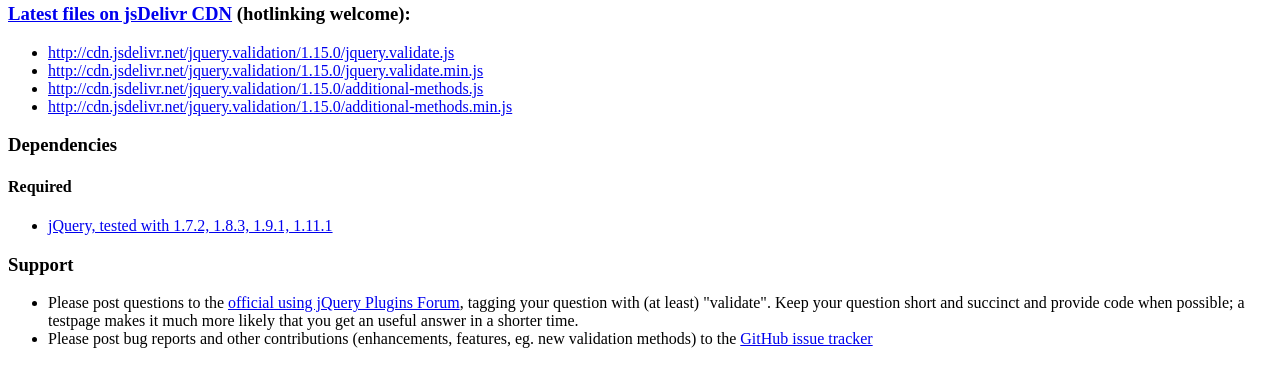
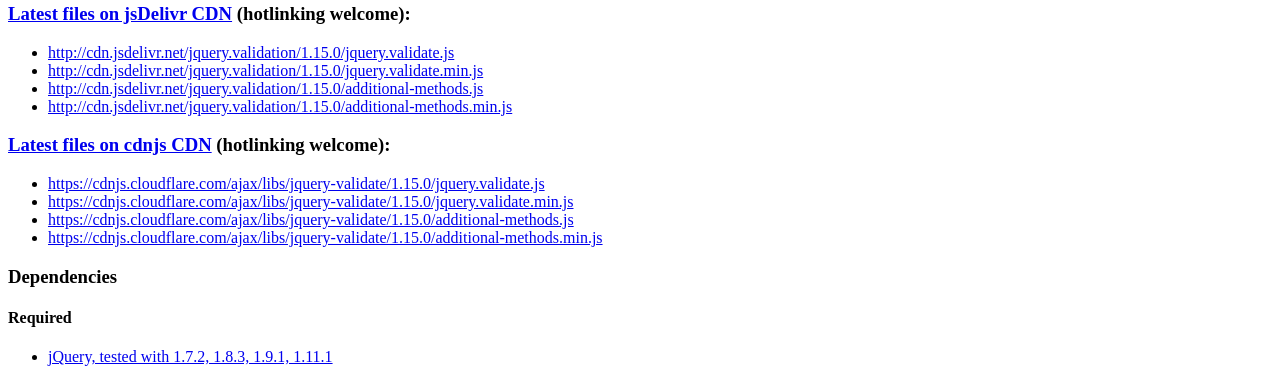
Before and after one commit to jquery-validation/validation-content, a website: page pages/index.html in a window 1280 px wide. Shown: the part 1237-1607 px from the top of the page. Drawn offline with Linux system fonts and the light colour scheme.

Commit message:
Index: Add cdnjs links

```diff
--- a/pages/index.html
+++ b/pages/index.html
@@ -49,6 +49,15 @@
 	<li><a href="http://cdn.jsdelivr.net/jquery.validation/1.15.0/additional-methods.min.js">http://cdn.jsdelivr.net/jquery.validation/1.15.0/additional-methods.min.js</a></li>
 </ul>
 
+<h3>
+<a href="https://cdnjs.com/libraries/jquery-validate">Latest files on cdnjs CDN</a> (hotlinking welcome):</h3>
+<ul>
+	<li><a href="https://cdnjs.cloudflare.com/ajax/libs/jquery-validate/1.15.0/jquery.validate.js">https://cdnjs.cloudflare.com/ajax/libs/jquery-validate/1.15.0/jquery.validate.js</a></li>
+	<li><a href="https://cdnjs.cloudflare.com/ajax/libs/jquery-validate/1.15.0/jquery.validate.min.js">https://cdnjs.cloudflare.com/ajax/libs/jquery-validate/1.15.0/jquery.validate.min.js</a></li>
+	<li><a href="https://cdnjs.cloudflare.com/ajax/libs/jquery-validate/1.15.0/additional-methods.js">https://cdnjs.cloudflare.com/ajax/libs/jquery-validate/1.15.0/additional-methods.js</a></li>
+	<li><a href="https://cdnjs.cloudflare.com/ajax/libs/jquery-validate/1.15.0/additional-methods.min.js">https://cdnjs.cloudflare.com/ajax/libs/jquery-validate/1.15.0/additional-methods.min.js</a></li>
+</ul>
+
 
 <h3>Dependencies</h3>
 <h4>Required</h4>
```
